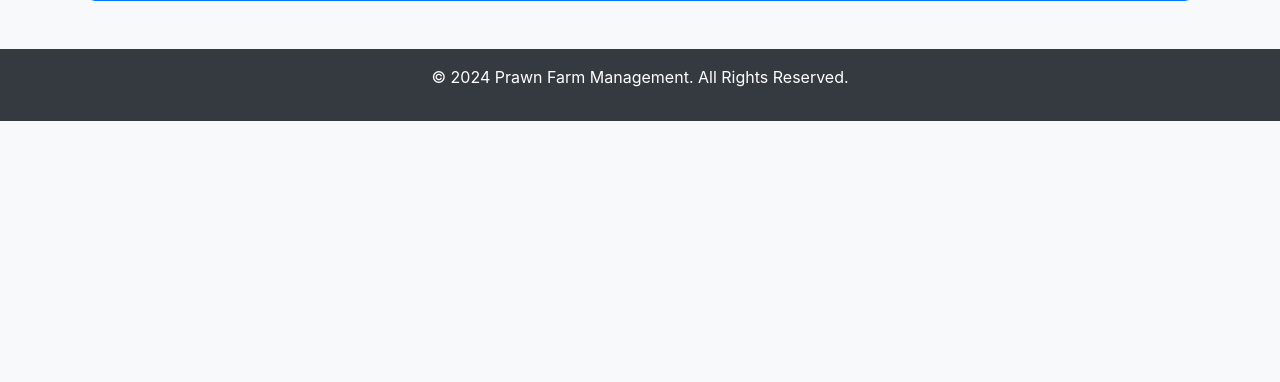
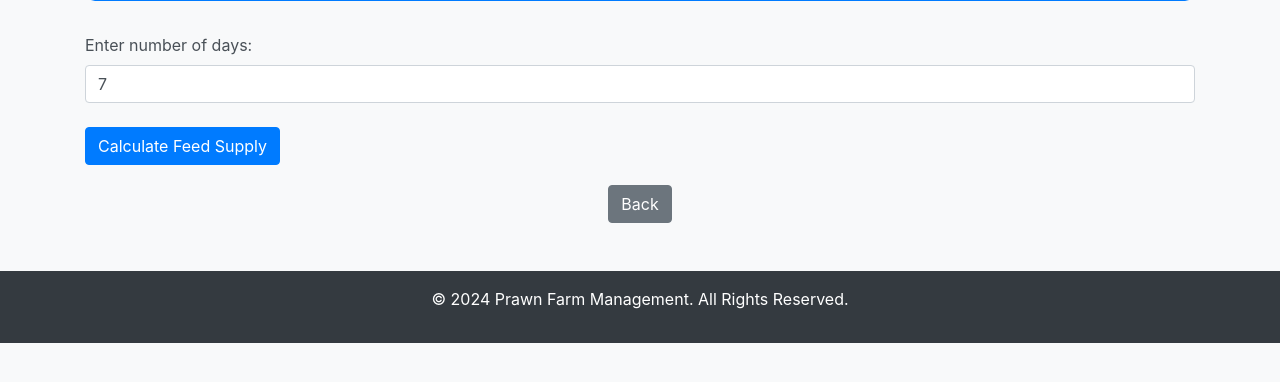
Before and after one commit to AswinKumar1807/live-feed-stock, a Flask app: page /admin/user/1 in a window 1280 px wide. Shown: the part 306-688 px from the top of the page. Run offline with Flask 3, Linux system fonts and the light colour scheme; data that the repository does not hold is empty; parts of the project's set-up code (start-up, migrations or seed data) failed here and were passed over; some libraries are stand-ins or nearby versions.

Commit message:
added the feed calculation in admin

```diff
--- a/app.py
+++ b/app.py
@@ -344,8 +344,6 @@ def pond_info(site_num, pond_num):
                            pond_num=pond_num,
                            pond_details=pond_details)
 
-
-
 @app.route('/summary')
 def summary():
     if 'loggedin' not in session:
@@ -496,7 +494,7 @@ def admin():
                            user_details=user_details)
 
 
-@app.route('/admin/user/<int:user_id>')
+@app.route('/admin/user/<int:user_id>', methods=['GET', 'POST'])
 def user_details(user_id):
     cursor = mysql.connection.cursor(MySQLdb.cursors.DictCursor)
 
@@ -518,6 +516,7 @@ def user_details(user_id):
 
     site_data = {}
     today_date = datetime.datetime.now().date()
+    custom_days = request.form.get('custom_days', 7, type=int)
 
     for pond in ponds:
         site_id = pond['site_id']
@@ -559,24 +558,29 @@ def user_details(user_id):
                 'current_day': 0
             })
 
-        # Add feed details to the site-specific summary
-        site_data[site_id]['total_feed_per_day'] += pond['feed_per_day']
+        # Calculate feed for next custom_days days
+        for day in range(current_day, current_day + custom_days):
+            feed_details = calculate_feed_details(pond['prawn_count'], day)
+            feed_code = feed_details['feed_code']
+            feed_per_day = feed_details['feed_per_day']
 
-        feed_code = pond['feed_code']
-        if feed_code not in site_data[site_id]['site_feed_summary']:
-            site_data[site_id]['site_feed_summary'][feed_code] = {
-                'total_feed_per_day': 0,
-                'total_accumulated_feed': 0
-            }
-        site_data[site_id]['site_feed_summary'][feed_code]['total_feed_per_day'] += pond['feed_per_day']
-        site_data[site_id]['site_feed_summary'][feed_code]['total_accumulated_feed'] += pond['accumulated_feed']
+            if feed_code not in site_data[site_id]['site_feed_summary']:
+                site_data[site_id]['site_feed_summary'][feed_code] = {
+                    'total_feed_per_day': 0,
+                    'total_accumulated_feed': 0,
+                    'next_days_feed': 0
+                }
+            site_data[site_id]['site_feed_summary'][feed_code]['total_feed_per_day'] += feed_per_day
+            site_data[site_id]['site_feed_summary'][feed_code]['total_accumulated_feed'] += feed_details['accumulated_feed']
+            site_data[site_id]['site_feed_summary'][feed_code]['next_days_feed'] += feed_per_day
 
         pond['creation_date'] = pond['creation_date'].strftime('%Y-%m-%d') if pond['creation_date'] else 'N/A'
         site_data[site_id]['ponds'].append(pond)
 
     return render_template('user_details.html',
                            user=user,
-                           sites=list(site_data.values()))
+                           sites=list(site_data.values()),
+                           custom_days=custom_days)
 
 
 if __name__ == '__main__':
--- a/templates/user_details.html
+++ b/templates/user_details.html
@@ -41,6 +41,13 @@
         .navbar {
             box-shadow: 0 2px 4px rgba(0, 0, 0, 0.1);
         }
+        .bottom-button {
+            margin-top: 20px;
+            text-align: center;
+        }
+        .form-container {
+            margin-bottom: 20px;
+        }
     </style>
 </head>
 <body>
@@ -60,14 +67,27 @@
             <h1 class="display-4">{{ user.username }}'s Feed Summary</h1>
         </div>
 
+        <div class="form-container">
+            <form method="POST">
+                <div class="form-group">
+                    <label for="custom_days">Enter number of days:</label>
+                    <input type="number" class="form-control" id="custom_days" name="custom_days" value="{{ custom_days }}" min="1" max="120">
+                </div>
+                <!-- Add an empty line here -->
+                <div class="mt-4">
+                    <button type="submit" class="btn btn-primary">Calculate Feed Supply</button>
+                </div>
+            </form>
+        </div>
+
         {% for site in sites %}
         <div class="card mb-4">
             <div class="card-header">
                 <h3>Site: {{ site.name }} ({{ site.location }})</h3>
             </div>
             <div class="card-body">
-                <p><strong>Total Area:</strong> {{ site.total_area }} hectare </p>
-                <p><strong>Total Prawn Count:</strong> {{ site.total_prawn_count }}</p>
+                <p><strong>Total Area:</strong> {{ site.total_area | round(2) }} hectare </p>
+                <p><strong>Total Prawn Count:</strong> {{ site.total_prawn_count | round(2) }}</p>
                 <h4>Ponds</h4>
                 <div class="table-responsive">
                     <table class="table table-bordered table-hover">
@@ -87,36 +107,35 @@
                         <tbody>
                             {% for pond in site.ponds %}
                             <tr>
-                                <td>{{ site.name }}-{{ pond.pond_id }}</td>
+                                <td>{{ pond.pond_id }}</td>
                                 <td>{{ pond.area | round(2) }}</td>
-                                <td>{{ pond.prawn_count }}</td>
+                                <td>{{ pond.prawn_count | round(2) }}</td>
                                 <td>{{ pond.creation_date }}</td>
                                 <td>{{ pond.current_day }}</td>
-                                <td>{{ pond.feed_per_day }}</td>
-                                <td>{{ pond.feed_increase_per_day }}</td>
-                                <td>{{ pond.accumulated_feed }}</td>
+                                <td>{{ pond.feed_per_day | round(2) }}</td>
+                                <td>{{ pond.feed_increase_per_day | round(2) }}</td>
+                                <td>{{ pond.accumulated_feed | round(2) }}</td>
                                 <td>{{ pond.feed_code }}</td>
                             </tr>
                             {% endfor %}
                         </tbody>
                     </table>
                 </div>
-                <h5>Site Feed Summary</h5>
+
+                <h4>Feed Summary Per Site</h4>
                 <div class="table-responsive">
-                    <table class="table table-bordered table-hover">
+                    <table class="table table-bordered">
                         <thead class="thead-light">
                             <tr>
                                 <th>Feed Code</th>
-                                <th>Total Feed Per Day (kg)</th>
-                                <th>Total Accumulated Feed (kg)</th>
+                                <th>Next {{ custom_days }} Days Feed (kg)</th>
                             </tr>
                         </thead>
                         <tbody>
                             {% for feed_code, summary in site.site_feed_summary.items() %}
                             <tr>
                                 <td>{{ feed_code }}</td>
-                                <td>{{ summary.total_feed_per_day }}</td>
-                                <td>{{ summary.total_accumulated_feed }}</td>
+                                <td>{{ summary.next_days_feed | round(2) }}</td>
                             </tr>
                             {% endfor %}
                         </tbody>
@@ -125,6 +144,10 @@
             </div>
         </div>
         {% endfor %}
+    </div>
+
+    <div class="bottom-button">
+        <a class="btn btn-secondary" href="{{ url_for('admin') }}">Back</a>
     </div>
 
     <footer class="footer mt-5 p-3">
```
